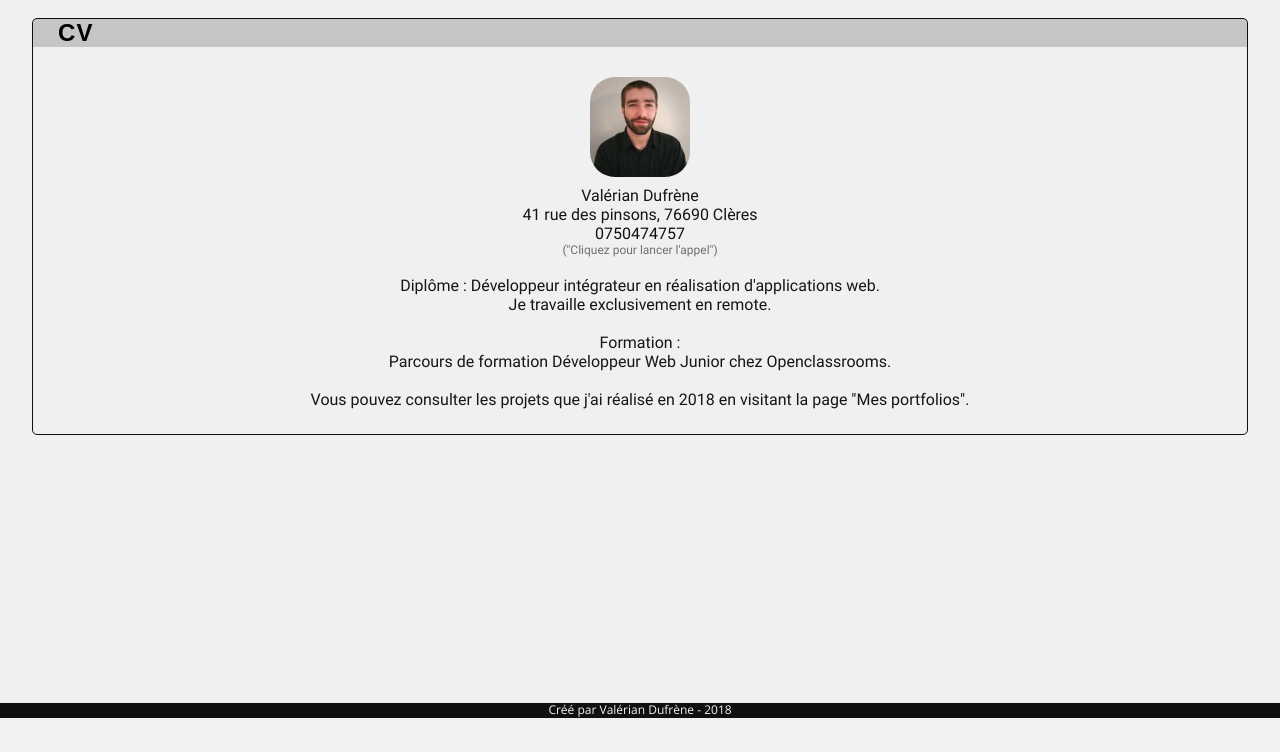
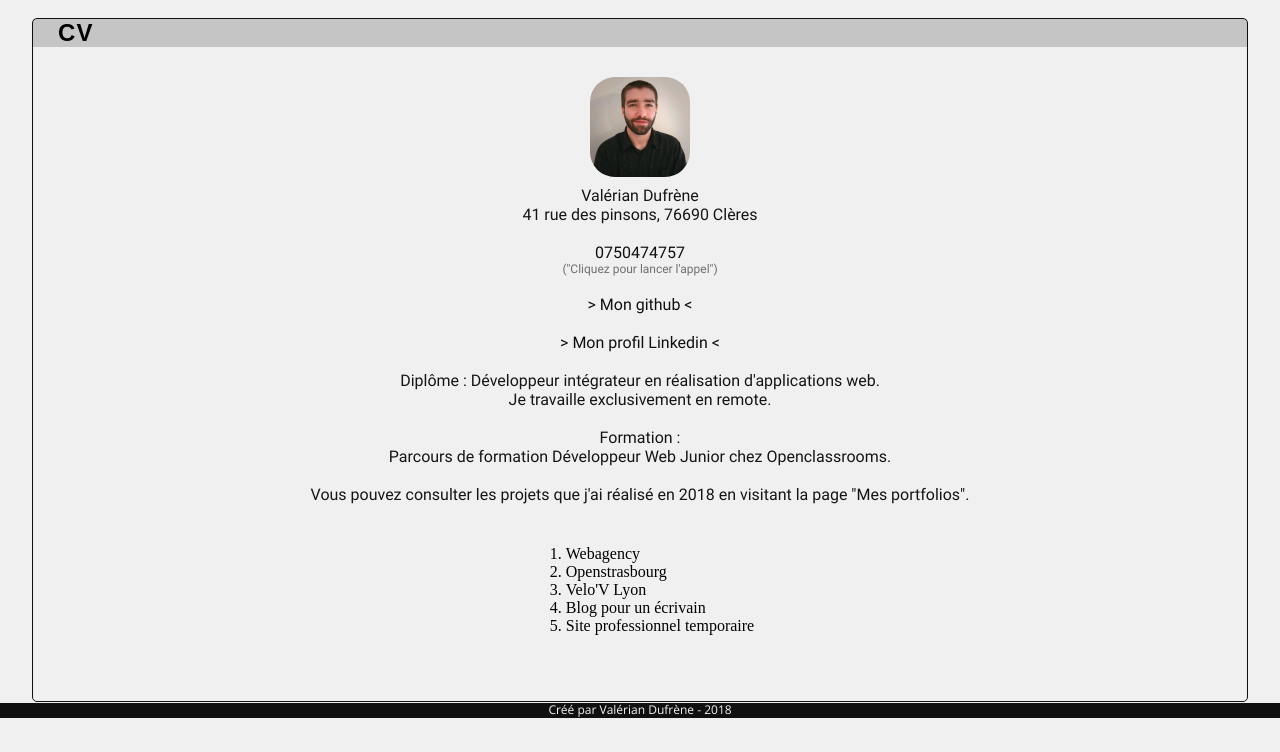
Before and after one commit to valros76/ProPortfolio1, a PHP site: page /views/pages/cv.php in a window 1280 px wide. Shown: the part 82-834 px from the top of the page. Before the commit the page ends 800 px from the top, so only its background shows below. Run offline with PHP 8.4, Linux system fonts and the light colour scheme; some web fonts are replaced.

Commit message:
Cv modified.

```diff
--- a/views/pages/cv.php
+++ b/views/pages/cv.php
@@ -27,13 +27,22 @@
             <p class="cvContent">
                 <img src="assets/images/0.jpg" alt="photo_Profil_1" class="photoCv"/><br/>
                 Valérian Dufrène<br/>
-                41 rue des pinsons, 76690 Clères<br/>
+                41 rue des pinsons, 76690 Clères<br/><br/>
                 <a href="tel:+33750474757" title="Appeler le numéro">0750474757 <span class="hintTelCv">("Cliquez pour lancer l'appel")</span></a><br/>
+                <a href="https://github.com/valros76?tab=repositories" target="_blank">> Mon github <</a><br/><br/>
+                <a href="https://www.linkedin.com/in/valerian-dufrene/" target="_blank">> Mon profil Linkedin <</a><br/><br/>
                 Diplôme : Développeur intégrateur en réalisation d'applications web.<br/>
                 Je travaille exclusivement en remote.<br/><br/>
                 Formation :<br/>
                 Parcours de formation Développeur Web Junior chez Openclassrooms.<br/><br/>
-                Vous pouvez consulter les projets que j'ai réalisé en 2018 en visitant la page "Mes portfolios".
+                Vous pouvez consulter les projets que j'ai réalisé en 2018 en visitant la page "Mes portfolios".<br/>
+                <ol>
+                    <li>Webagency</li>
+                    <li>Openstrasbourg</li>
+                    <li>Velo'V Lyon</li>
+                    <li>Blog pour un écrivain</li>
+                    <li>Site professionnel temporaire</li>
+                </ol>
             </p>
         </article>
     </section>
```
